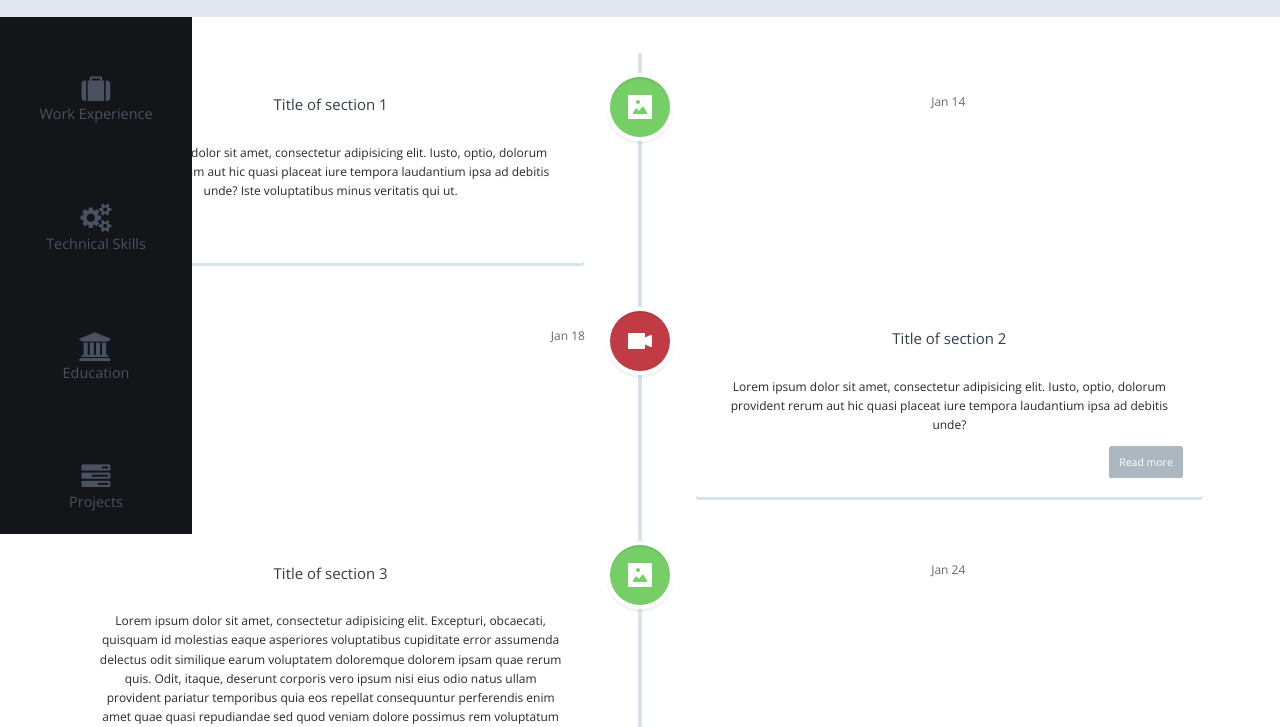
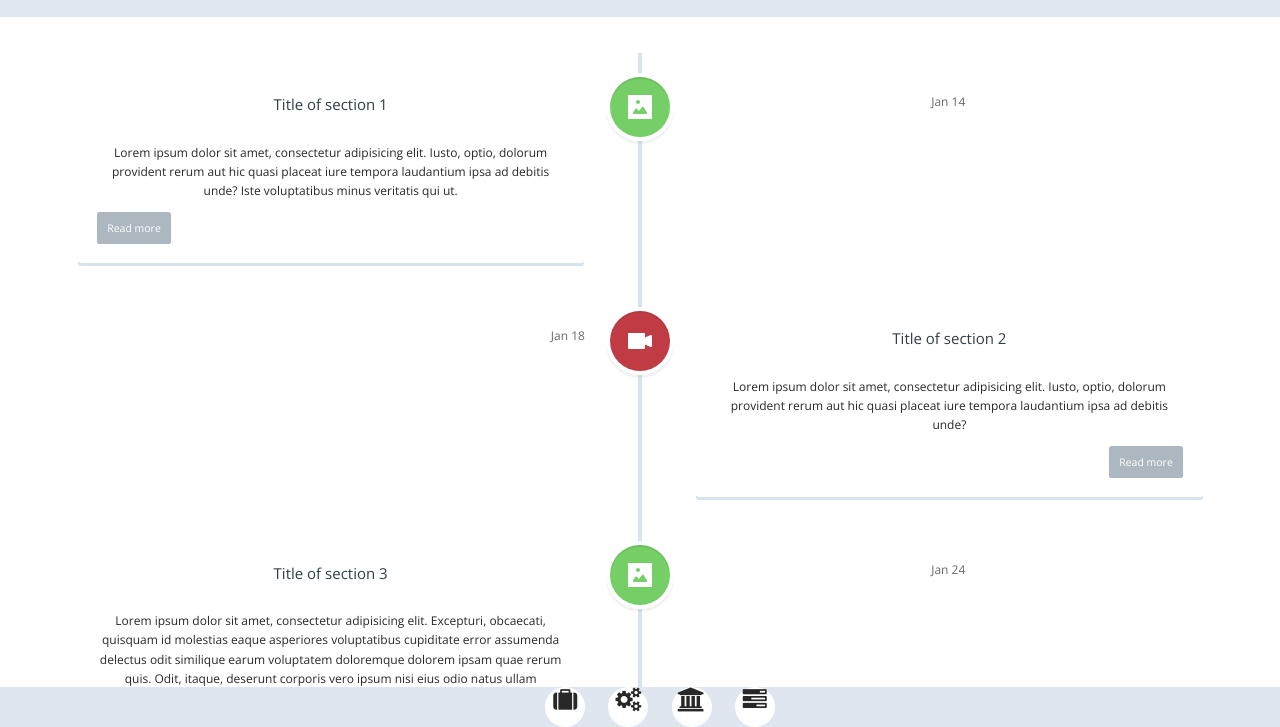
Before and after one commit to matildaPan/cv, a website: page index.html at #!/portfolio in a window 1280 px wide. Both pictures are taken after a click on the link "PORTFOLIO". Shown: the part 73-800 px from the top of the page. Drawn offline with nearby package versions, Linux system fonts and the light colour scheme.

Commit message:
[changed the side menu to bottom]

```diff
--- a/css/style.css
+++ b/css/style.css
@@ -498,39 +498,51 @@ section experience
 	background-color: #FFFFFF;
 }
 
-
-.cd-side-navigation {
-	position: fixed;
-	z-index: 3;
-	left: 0;
-	width: 15%;
-	background-color: #131519;
+.cd-slider-navigation {
+  position: fixed;
+  bottom: 0;
+  margin-bottom: 0px;
+  left: 50%;
+  right: auto;
+  -webkit-transform: translateX(-50%);
+  -moz-transform: translateX(-50%);
+  -ms-transform: translateX(-50%);
+  -o-transform: translateX(-50%);
+  transform: translateX(-50%);
+  z-index: 3;
+  text-align: center;
+  width: 100%;
+  background-color: #DFE6F0;
+}
+.cd-slider-navigation::after {
+  clear: both;
+  content: "";
+  display: table;
+}
+.cd-slider-navigation li {
+  display: inline-block;
+  margin-right: 20px;
+}
+.cd-slider-navigation li:last-of-type {
+  margin-right: 0;
+}
+.cd-slider-navigation a {
+  display: block;
+  position: relative;
+  height: 40px;
+  width: 40px;
+/*  background: url(../img/cd-icon-navigation.svg) no-repeat -10px -10px;*/
+  border-radius: 50%;
+  background-color: #ffffff;
 }
 
-.cd-side-navigation ul {
-	height: 100%;
-	overflow-y: auto;
-	-webkit-overflow-scrolling: touch;
-	list-style-type: none;
-	padding: 0px;
-	margin: 0px;
-}
-.cd-side-navigation li {
-	width: 100%;
-	cursor: pointer;
-}
+/*.tooltip{
+	background-color: red;
+	border: red solid 1px;
+	color: black;
 
-.cd-side-navigation a {
-	display: block;
-	position: relative;
-	padding: 4em 0.2em 1.5em;
-	font-size: 1.2rem;
-	text-align: center;
-	color: #4a5261;
-	-webkit-transition: background-color 0.2s, color 0.2s;
-	-moz-transition: background-color 0.2s, color 0.2s;
-	transition: background-color 0.2s, color 0.2s;
-}
+}*/
+
 
 .portfolio-panel{
 	width: 100%;
--- a/css/vertical-timeline.css
+++ b/css/vertical-timeline.css
@@ -3,38 +3,7 @@
 Primary style
 
 -------------------------------- */
-html * {
-  -webkit-font-smoothing: antialiased;
-  -moz-osx-font-smoothing: grayscale;
-}
 
-*, *:after, *:before {
-  -webkit-box-sizing: border-box;
-  -moz-box-sizing: border-box;
-  box-sizing: border-box;
-}
-
-body {
-  font-size: 100%;
-  font-family: "Droid Serif", serif;
-  color: #7f8c97;
-  background-color: #e9f0f5;
-}
-
-a {
-  color: #acb7c0;
-  text-decoration: none;
-  font-family: "Open Sans", sans-serif;
-}
-
-img {
-  max-width: 100%;
-}
-
-h1, h2 {
-  font-family: "Open Sans", sans-serif;
-  font-weight: bold;
-}
 
 /* --------------------------------
 
@@ -59,27 +28,6 @@ Modules - reusable parts of our design
 Main components
 
 -------------------------------- */
-header {
-  height: 200px;
-  line-height: 200px;
-  text-align: center;
-  background: #303e49;
-}
-header h1 {
-  color: white;
-  font-size: 18px;
-  font-size: 1.125rem;
-}
-@media only screen and (min-width: 1170px) {
-  header {
-    height: 300px;
-    line-height: 300px;
-  }
-  header h1 {
-    font-size: 24px;
-    font-size: 1.5rem;
-  }
-}
 
 #cd-timeline {
   position: relative;
--- a/partials/portfolio/portfolio.html
+++ b/partials/portfolio/portfolio.html
@@ -1,38 +1,30 @@
 <div class="container" id="portfolio_section">
-	<div class="cd-side-navigation">
-		<ul>
-			<li href="#experience" du-smooth-scroll du-scrollspy >
-				<a >
-					<i class="fa fa-suitcase fa-2x"></i>
-					<br>
-					Work Experience
+	<div>
+		<ol class="cd-slider-navigation">
+			<li href="#experience" du-smooth-scroll du-scrollspy tooltip-html-unsafe="Work Experience">
+				<a>
+					<i class="fa fa-suitcase fa-2x" ></i>
 				</a>
 			</li>
 
-			<li href="#skills" du-smooth-scroll du-scrollspy>
+			<li href="#skills" du-smooth-scroll du-scrollspy tooltip-html-unsafe="Technical Skills">
 				<a >
 					<i class="fa fa-cogs fa-2x"></i>
-					<br>
-					Technical Skills
 				</a>
 			</li>
 
-			<li href="#education" du-smooth-scroll du-scrollspy>
+			<li href="#education" du-smooth-scroll du-scrollspy tooltip-html-unsafe="Education">
 				<a >
 					<i class="fa fa-university fa-2x"></i>
-					<br>
-					Education
 				</a>
 			</li>
 
-			<li href="#projects" du-smooth-scroll du-scrollspy>
+			<li href="#projects" du-smooth-scroll du-scrollspy tooltip-html-unsafe="Projects">
 				<a>
 					<i class="fa fa-tasks fa-2x"></i>
-					<br>
-					Projects
 				</a>
 			</li>
-		</ul>
+		</ol>
 	</div>
 
 	<div id="experience" class="portfolio-panel">
```
